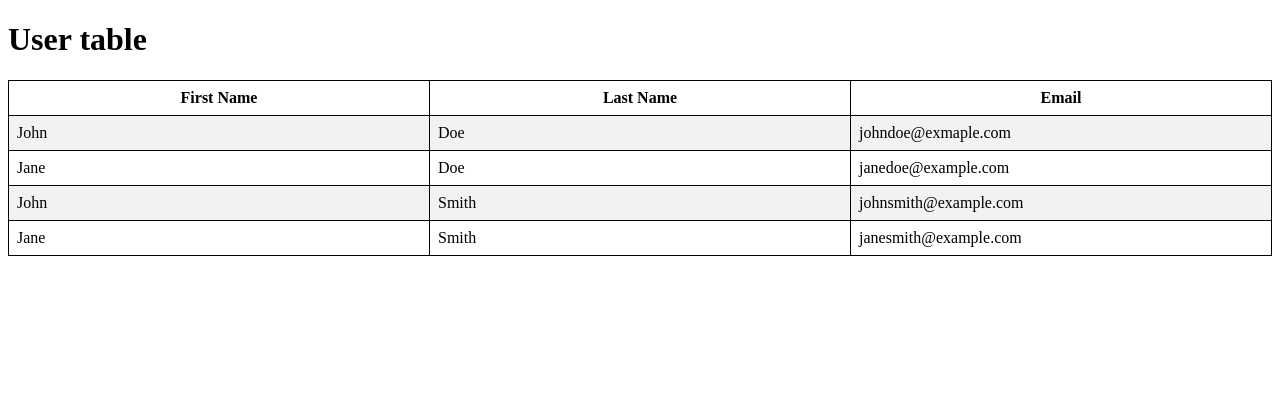
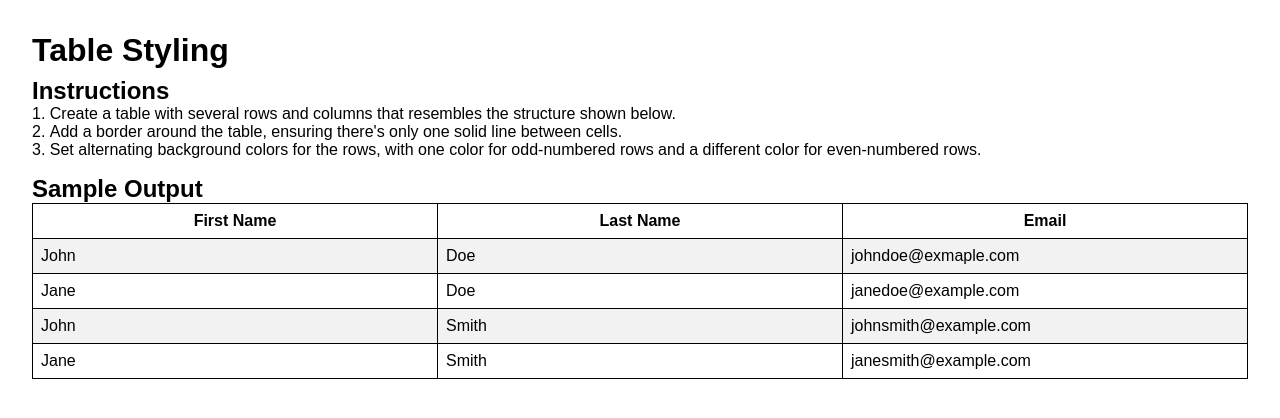
Before and after one commit to putsuthisrisinlpa/stock-website-demo, a plain HTML site: page styling-table/index.html in a window 1280 px wide. Drawn offline with Linux system fonts and the light colour scheme.

Commit message:
extract global style to global.css

```diff
--- /dev/null
+++ b/global.css
@@ -0,0 +1,23 @@
+:root {
+  --primary-color: #168aad;
+  --secondary-color: #f0f0f0;
+  --background-color: #f0f0f0;
+  --muted-background-color: #f8f8f8;
+  --foreground-color: #333;
+}
+* {
+  padding: 0px;
+  margin: 0px;
+  font-family: Arial, sans-serif;
+}
+
+main {
+  padding: 2em;
+}
+
+li {
+  list-style-position: inside;
+}
+
+section {
+}
--- a/styling-table/index.html
+++ b/styling-table/index.html
@@ -4,7 +4,11 @@
     <meta charset="UTF-8" />
     <meta name="viewport" content="width=device-width, initial-scale=1.0" />
     <title>Table Styling</title>
+    <link rel="stylesheet" href="/global.css" />
 		<style>
+section {
+padding: 0.5em 0;
+}
 table {
 table-layout: fixed;
 width: 100%;
@@ -22,9 +26,18 @@ background-color: #f2f2f2;
   </head>
 
     <main>
-			<h1>
-				User table
-			</h1>
+			<h1>Table Styling</h1>
+			<section>
+				<h2>Instructions</h2>
+				<ol>
+					<li>Create a table with several rows and columns that resembles the structure shown below.</li>
+					<li>Add a border around the table, ensuring there's only one solid line between cells.</li>
+					<li>Set alternating background colors for the rows, with one color for odd-numbered rows and a different color for even-numbered rows.</li>
+				</ol>
+			</section>
+			<section>
+				<h2>Sample Output</h2>
+				<ol>
       <table>
         <tr>
           <th>First Name</th>
@@ -52,6 +65,7 @@ background-color: #f2f2f2;
           <td>janesmith@example.com</td>
         </tr>
       </table>
+			</section>
     </main>
   </body>
 </html>
```
Also changed, not shown: index.html (+1 -15 lines).
